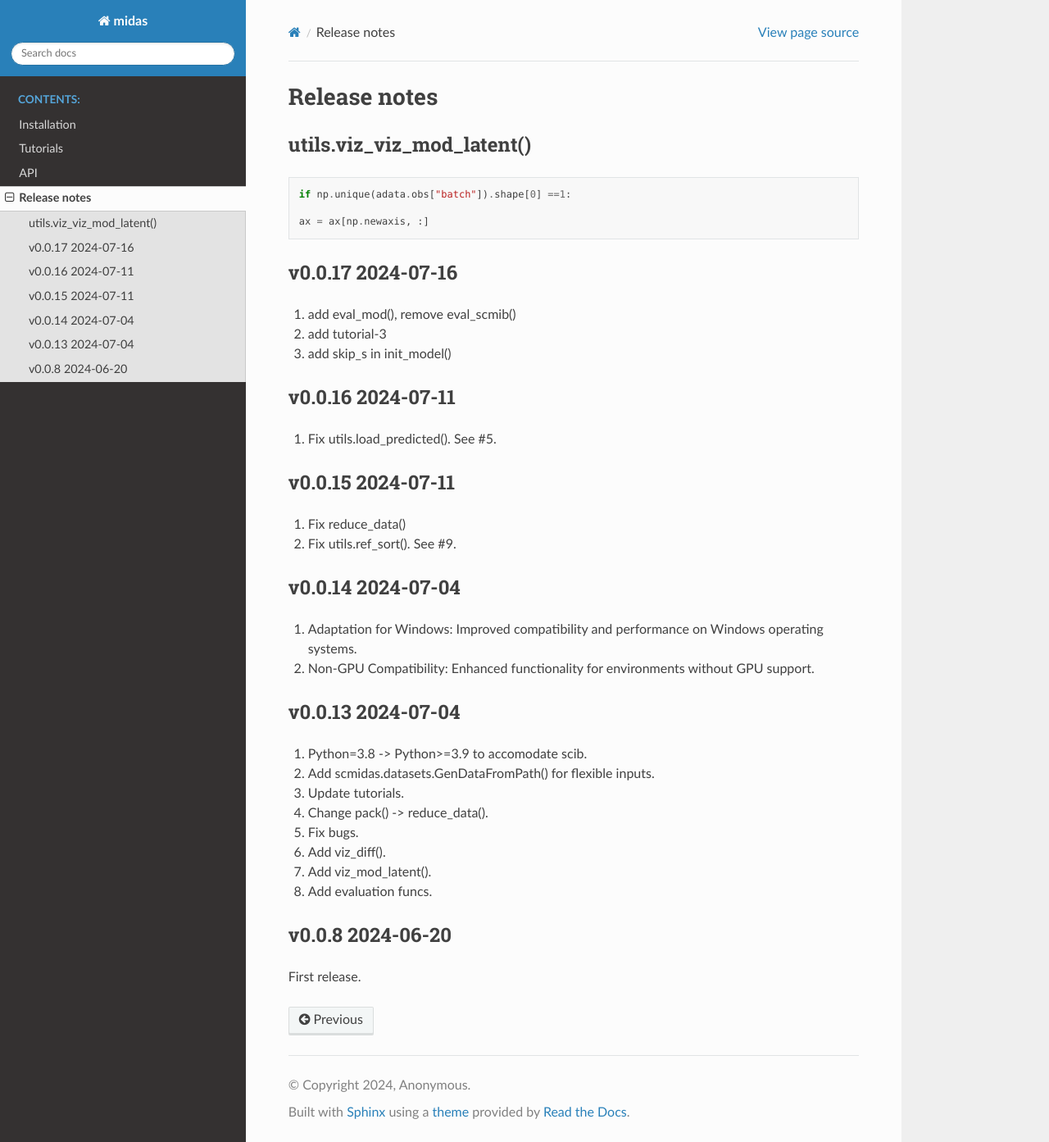
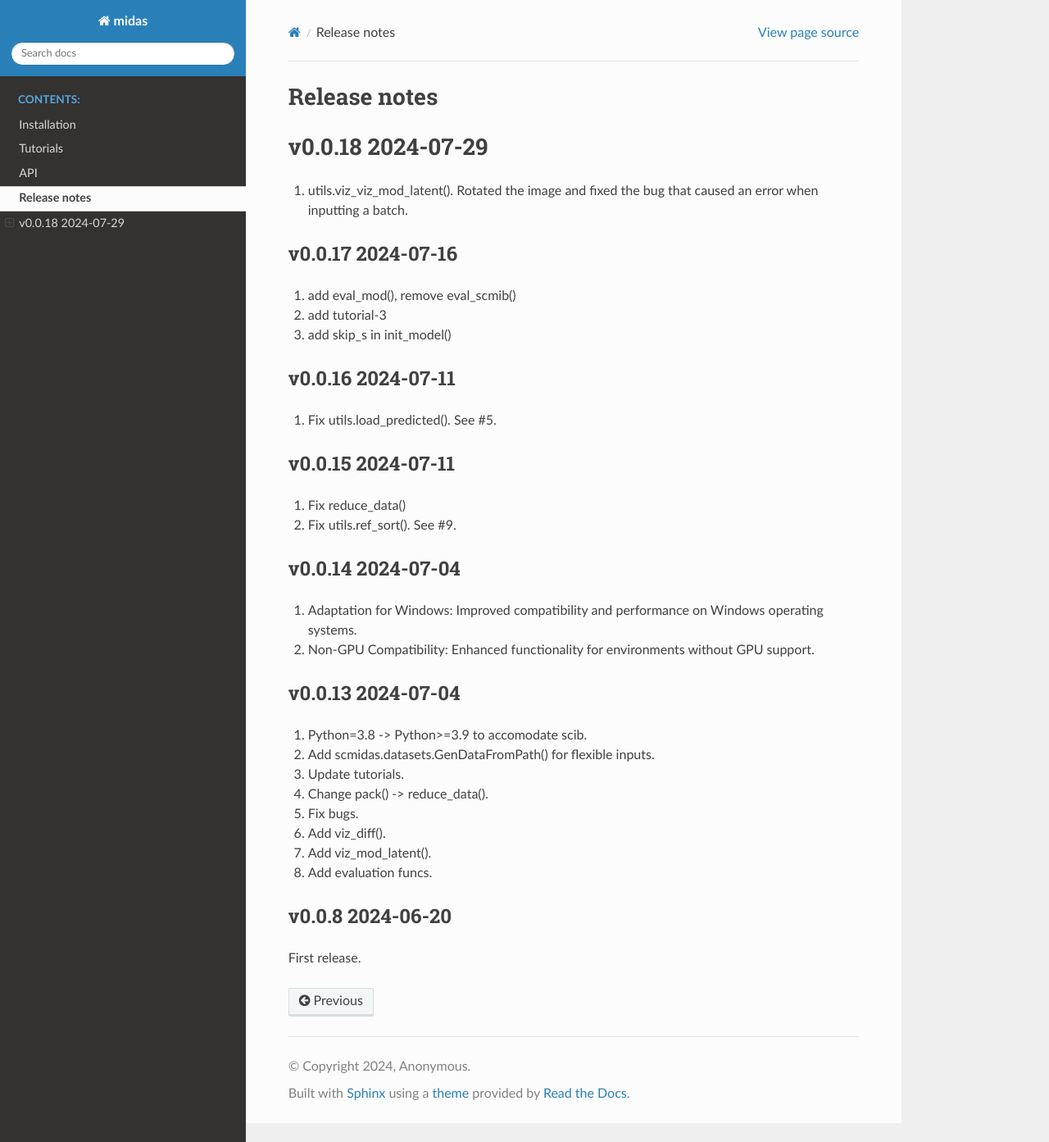
Before and after one commit to labomics/midas, a Sphinx documentation site: the page built from docs/source/release.md, in a window 1280 px wide and 1393 px high. Shown: the whole window at 82% size. Built offline with Sphinx 7.4.7 and the Read the Docs theme 2.0.0, drawn with Linux system fonts in a browser that asks for light colours; pages that are not in the unit, such as notebooks, are missing from menus.

Commit message:
update log

```diff
--- a/docs/source/release.md
+++ b/docs/source/release.md
@@ -1,11 +1,8 @@
 # Release notes
 
-## utils.viz_viz_mod_latent()
+# v0.0.18 2024-07-29
 
-
-    if np.unique(adata.obs["batch"]).shape[0] ==1:
-
-    ax = ax[np.newaxis, :]
+1. utils.viz_viz_mod_latent(). Rotated the image and fixed the bug that caused an error when inputting a batch.
 
 ## v0.0.17  2024-07-16
 
```
